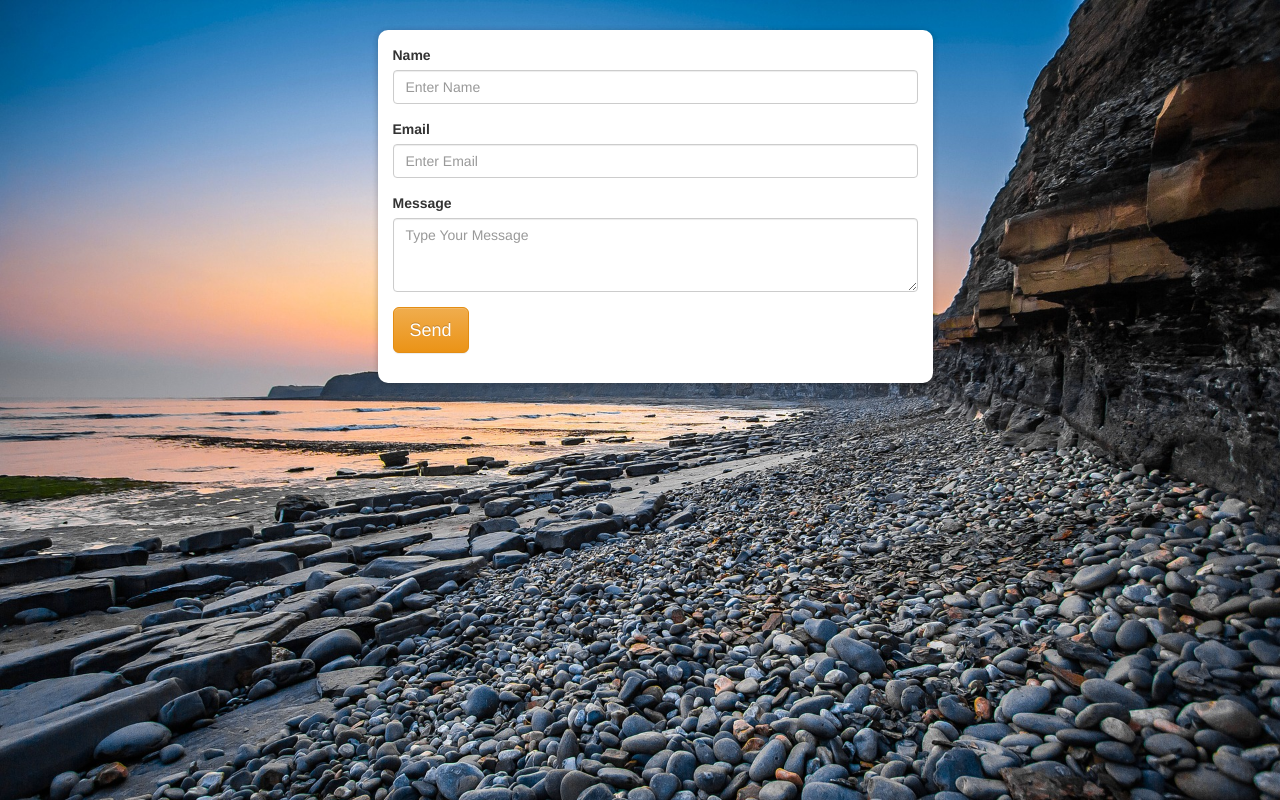
After one commit to Tobaino1/questionnaire, a PHP site: page /questionnaire.php in a window 1280 px wide. The commit adds this page. Run offline with PHP 8.4, Linux system fonts and the light colour scheme.

Commit message:
creation of admin, questionnaire, admin verification

```diff
--- a/index.html
+++ b/index.html
@@ -28,9 +28,9 @@
                                 <!--<ul class="nav navbar-nav">-->
                                 <ul class="panel">
                                     <li><a href="#">HOME</a></li>
-                                    <li><a href="questionnaire.html">QUESTIONNAIRE</a></li>
+                                    <li><a href="questionnaire.php">QUESTIONNAIRE</a></li>
                                     <li><a href="#">CONTACT / FEEDBACK</a></li>
-                                    <li><a href="#"> ADMIN </a></li>
+                                    <li><a href="admin.html"> ADMIN </a></li>
                                 </ul>
 
                                 <br>
--- /dev/null
+++ b/questionnaire.php
@@ -0,0 +1,67 @@
+<?php
+/**
+ * Created by PhpStorm.
+ * User: Oyekan Oluwatobi
+ * Date: 6/30/2019
+ * Time: 12:43 AM
+ */
+?>
+
+<!DOCTYPE html>
+<html lang="en">
+<head>
+    <meta charset="utf-8">
+    <meta http-equiv="X-UA-Compatible" content="IE=edge">
+    <meta name="viewport" content="width=device-width, initial-scale=1">
+    <title>questionnaire</title>
+    <!-- Latest compiled and minified CSS -->
+    <link rel="stylesheet" href="https://maxcdn.bootstrapcdn.com/bootstrap/3.3.7/css/bootstrap.min.css">
+    <!-- Optional theme -->
+    <link rel="stylesheet" href="https://maxcdn.bootstrapcdn.com/bootstrap/3.3.7/css/bootstrap-theme.min.css">
+    <script src="https://ajax.googleapis.com/ajax/libs/jquery/1.12.4/jquery.min.js"></script>
+    <link rel="stylesheet" href="form.css">
+    <script src="form.js"></script>
+</head>
+<body>
+<div class="container">
+    <div class="container form-top">
+        <div class="row">
+            <div class="col-md-6 col-md-offset-3 col-sm-12 col-xs-12">
+                <div class="panel panel-danger">
+                    <div class="panel-body">
+                        <form id="ques">
+                            <div class="form-group">
+                                <label>Name</label>
+                                <input type="text" name="name" required class="form-control" placeholder="Enter Name">
+                            </div>
+                            <div class="form-group">
+                                <label>Email</label>
+                                <input type="email" name="email" required class="form-control"
+                                       placeholder="Enter Email">
+                            </div>
+                            <div class="form-group">
+                                <label>Message</label>
+                                <textarea rows="3" name="message" class="form-control"
+                                          placeholder="Type Your Message"></textarea>
+                            </div>
+                            <div class="form-group">
+                                <button class="btn btn-raised btn-lg btn-warning" type="submit">Send</button>
+                            </div>
+                        </form>
+                        <div id="error_message" style="width:100%; height:100%; display:none; ">
+                            <h4>
+                                Error
+                            </h4>
+                            Sorry there was an error sending your form.
+                        </div>
+                        <div id="success_message" style="width:100%; height:100%; display:none; ">
+                            <h2>Success! Your Message was Sent Successfully.</h2>
+                        </div>
+                    </div>
+                </div>
+            </div>
+        </div>
+    </div>
+</div>
+</body>
+</html>
```
Also changed, not shown: admin.html (added, +35 -0 lines), admin.php (deleted, +0 -8 lines), admin_verify.php (+0 -8 lines).
